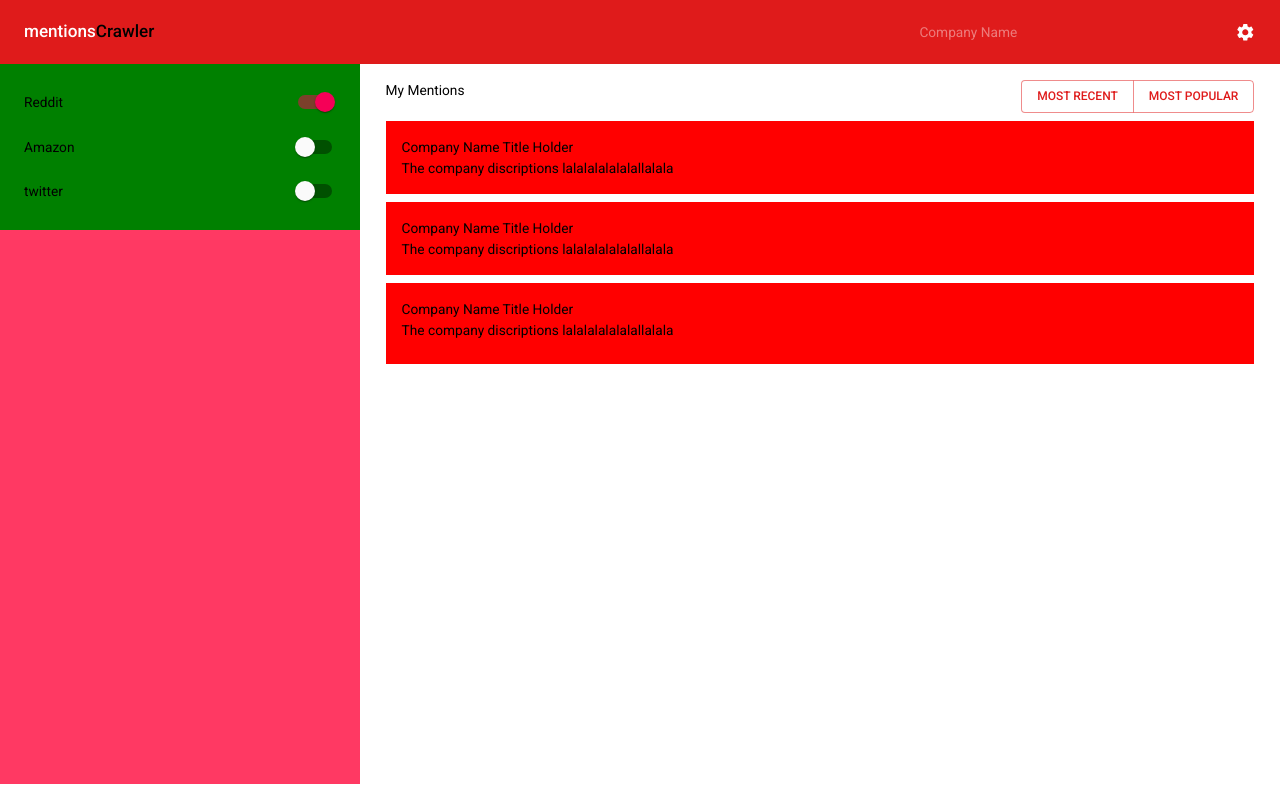
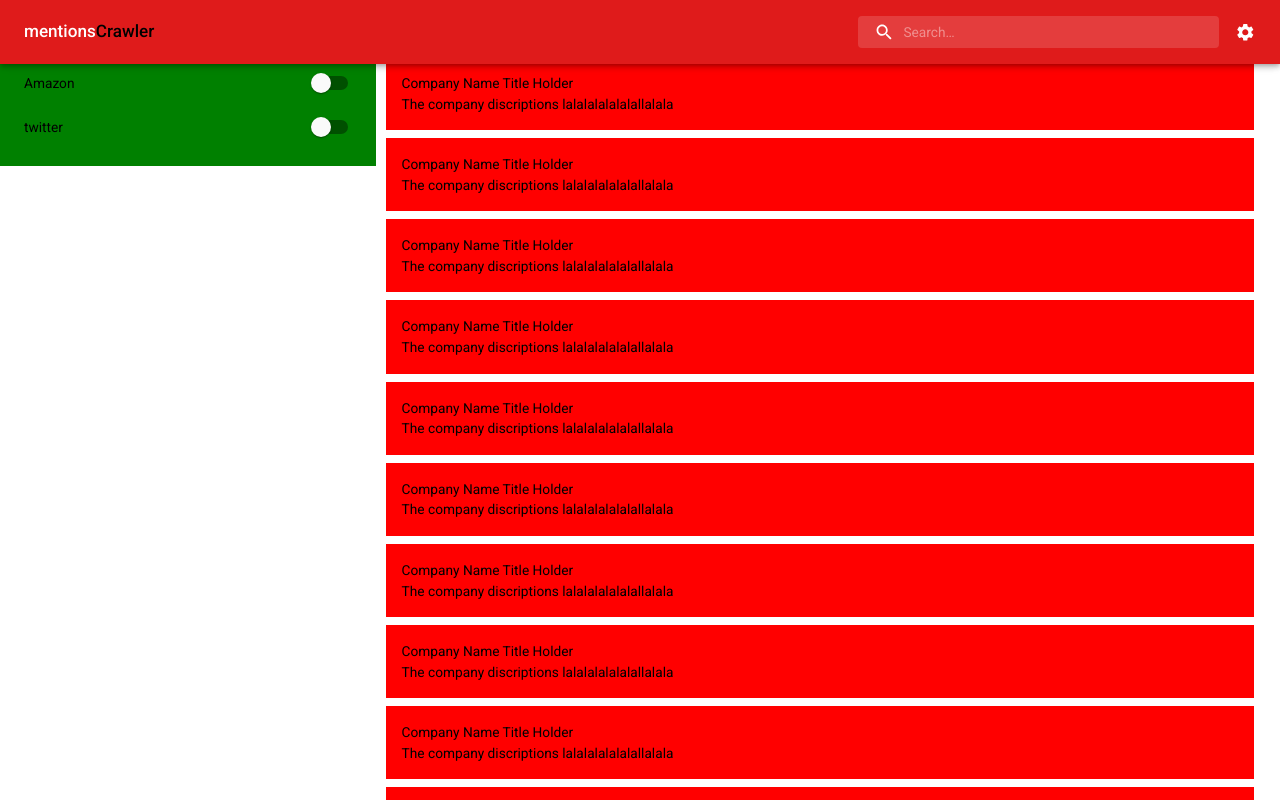
Before and after one commit to hatchways/team-banh-mi, a React (Create React App) app in the folder client/: page / in a window 1280 px wide. Shown: the top 800 px of the page. Built offline with nearby package versions, Linux system fonts and the light colour scheme.

Commit message:
DashBoard

```diff
--- a/client/src/pages/Dashboard.css
+++ b/client/src/pages/Dashboard.css
@@ -2,7 +2,6 @@
 .screenContainer{
     width:100%;
     height: 90vh;
-    background-color: #FF3963;
     display: flex;
 
 }
@@ -30,3 +29,11 @@
     margin-top: 1vh;
     margin-bottom: 1vh;
 }
+.navBar{
+    position: fixed;
+    top:0;
+}
+.sideBar{
+     position: fixed;
+    top:0;
+}
--- a/client/src/pages/Dashboard.js
+++ b/client/src/pages/Dashboard.js
@@ -9,9 +9,9 @@ import { CardContent, Typography } from "@material-ui/core";
 function DashBoard(){
   return (
     <div>
-      <Navbar/>
+      <Navbar className="navBar"/>
       <div className = "screenContainer">
-        <Sidebar/>
+        <Sidebar className ="sideBar"/>
         <div className = "mainScreen">
             <div className = "content">
               <div className = "mainHeader">
@@ -21,6 +21,16 @@ function DashBoard(){
                  <Button>Most popular</Button>
                 </ButtonGroup>
               </div>
+              <ResultCard/>
+              <ResultCard/>
+              <ResultCard/>
+              <ResultCard/>
+              <ResultCard/>
+              <ResultCard/>
+              <ResultCard/>
+              <ResultCard/>
+              <ResultCard/>
+              <ResultCard/>
               <ResultCard/>
               <ResultCard/>
               <ResultCard/>
--- a/client/src/pages/Sidebar.js
+++ b/client/src/pages/Sidebar.js
@@ -41,8 +41,8 @@ export default function Sidebar() {
     setChecked(newChecked);
   };
   return(
-  <div className={classes.root}>
-     <Box display="flex" flexDirection="column" p={1} bgcolor="green">
+  <div className={classes.root} position = 'fixed'>
+     <Box display="flex" flexDirection="column" p={1} bgcolor="green" position = 'fixed' className = {classes.root}>
         <List  className={classes.root} display = "flex" flexGrow={1}>
         <ListItem className={classes.boxroot}>
           <ListItemText id="switch-list-label-wifi" primary="Reddit" />
--- a/client/src/pages/navbar.js
+++ b/client/src/pages/navbar.js
@@ -1,11 +1,14 @@
 import { AppBar, Toolbar, Typography } from "@material-ui/core";
+
 import React from "react";
-import { makeStyles } from '@material-ui/core/styles';
+import { makeStyles, fade } from '@material-ui/core/styles';
 import InputBase from '@material-ui/core/InputBase';
 import SettingsIcon from '@material-ui/icons/Settings';
+import SearchIcon from '@material-ui/icons/Search';
 const useStyles = makeStyles((theme) => ({
   root: {
     flexGrow: 1,
+    position: 'stick',
   },
 
   title: {
@@ -15,6 +18,31 @@ const useStyles = makeStyles((theme) => ({
   inputRoot: {
     color: 'inherit',
   },
+  search: {
+    position: 'relative',
+    borderRadius: theme.shape.borderRadius,
+    backgroundColor: fade(theme.palette.common.white, 0.15),
+    '&:hover': {
+      backgroundColor: fade(theme.palette.common.white, 0.25),
+    },
+    marginRight: theme.spacing(2),
+    marginLeft: 0,
+    width: '100%',
+    [theme.breakpoints.up('sm')]: {
+      marginLeft: theme.spacing(3),
+      width: 'auto',
+    },
+  },
+  searchIcon: {
+    padding: theme.spacing(0, 2),
+    height: '100%',
+    position: 'absolute',
+    pointerEvents: 'none',
+    display: 'flex',
+    alignItems: 'center',
+    justifyContent: 'center',
+  },
+
   inputInput: {
     padding: theme.spacing(1, 1, 1, 0),
     // vertical padding + font size from searchIcon
@@ -31,20 +59,24 @@ export default function Navbar(){
   const classes = useStyles();
   return(
   <div className={classes.root}>
-    <AppBar position = "static">
+    <AppBar position = "fixed">
       <Toolbar>
         <Typography variant = "h6" className={classes.title}>
           mentions<span style={{color:'black'}}>Crawler</span>
         </Typography>
-
-        <InputBase
-              placeholder="Company Name"
+        <div className={classes.search}>
+            <div className={classes.searchIcon}>
+              <SearchIcon />
+            </div>
+            <InputBase
+              placeholder="Search…"
               classes={{
                 root: classes.inputRoot,
                 input: classes.inputInput,
               }}
               inputProps={{ 'aria-label': 'search' }}
             />
+          </div>
         <SettingsIcon/>
       </Toolbar>
     </AppBar>
```
